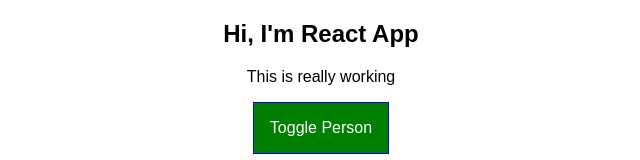
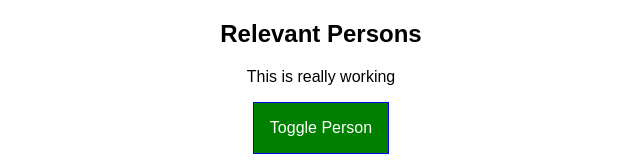
Before and after one commit to bikashKatwal/React-Practices, a React app: page / in a window 1280 px wide. Shown: the top 160 px of the page, without its empty margins (319-959 px from the left). Built offline with nearby package versions, Linux system fonts and the light colour scheme.

Commit message:
adding component

```diff
--- a/src/components/Cockpit/Cockpit.js
+++ b/src/components/Cockpit/Cockpit.js
@@ -17,7 +17,7 @@
 
   return(
       <div className={classes.Cockpit}>
-          <h2>Hi, I'm React App</h2>
+          <h2>{props.appTitle}</h2>
           <p className={assignedClasses.join(' ')}>This is really working</p>
           <button className={btnClass}
                   onClick={props.clicked}>Toggle Person</button>
--- a/src/containers/App.js
+++ b/src/containers/App.js
@@ -59,6 +59,7 @@
     return (
           <div className={classes.App}>
               <Cockpit
+                  appTitle={this.props.title}
                   showPersons={this.state.showPersons}
                   persons={this.state.persons}
                   clicked={this.togglePersonHandler}  />
--- a/src/index.js
+++ b/src/index.js
@@ -4,5 +4,5 @@
 import App from './containers/App';
 import registerServiceWorker from './registerServiceWorker';
 
-ReactDOM.render(<App />, document.getElementById('root'));
+ReactDOM.render(<App title="Relevant Persons" />, document.getElementById('root'));
 registerServiceWorker();
```
